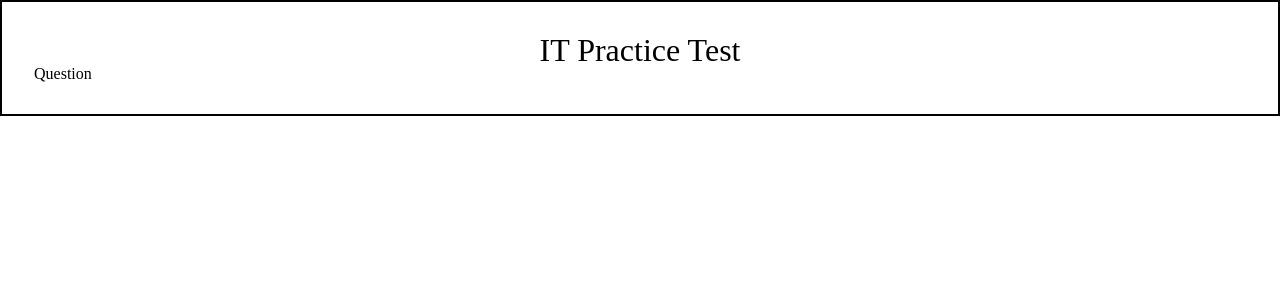
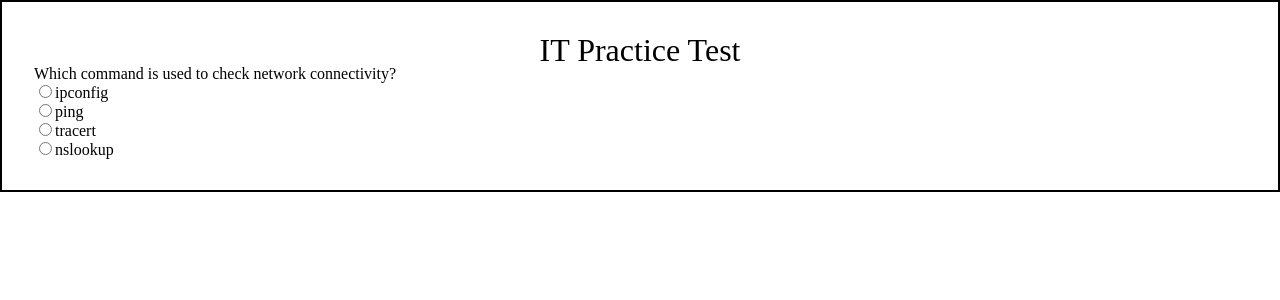
Before and after one commit to M-Regidor/it-test-gen, a React (Vite) app in the folder it-test-gen/: page / in a window 1280 px wide. Shown: the top 300 px of the page. Built offline with nearby package versions, Linux system fonts and the light colour scheme.

Commit message:
creat question json

```diff
--- a/it-test-gen/src/components/Question.jsx
+++ b/it-test-gen/src/components/Question.jsx
@@ -1,6 +1,34 @@
+import { useState } from "react"
+
 const Question = () => {
+    const [selectedOption, setSelectedOption] = useState()
+
+    const handleOption = e => {
+        setSelectedOption(Number(e.target.value))
+        console.log(e.target.value)
+    }
+
+    const questionDetails = {
+        question: "Which command is used to check network connectivity?",
+        opitions: ["ipconfig", "ping", "tracert", "nslookup"],
+        anwser: 1
+    }
+
     return (
-        <h1>Question</h1>
+        <>
+            <h1>{questionDetails.question}</h1>
+            {questionDetails.opitions.map((item, idx) =>
+                <label>
+                    <input
+                        type="radio"
+                        value={idx}
+                        checked={selectedOption === idx}
+                        onChange={handleOption}
+                    />
+                    {item}
+                </label>
+            )}
+        </>
     )
 }
 
```
Also changed, not shown: it-test-gen/src/assets/question-details.json (added, +7 -0 lines).
